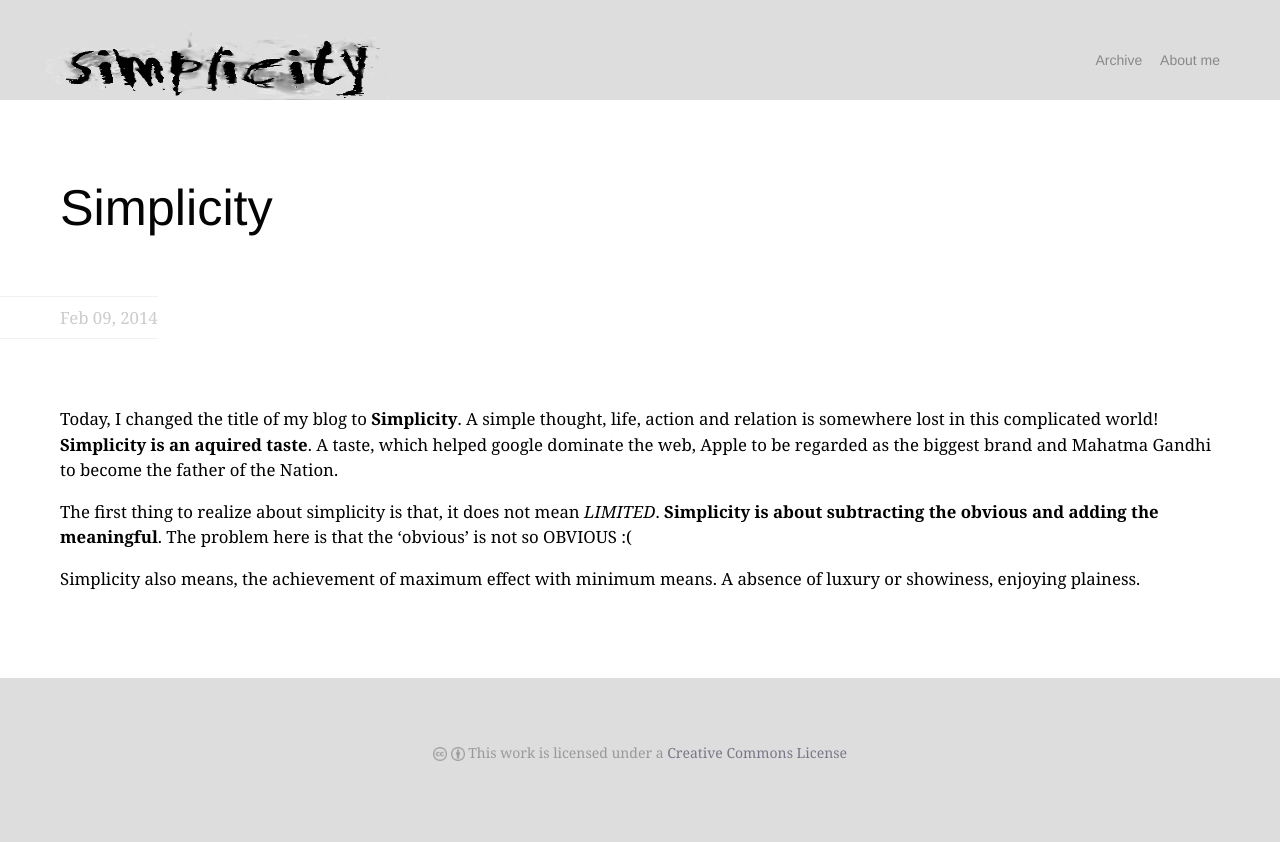
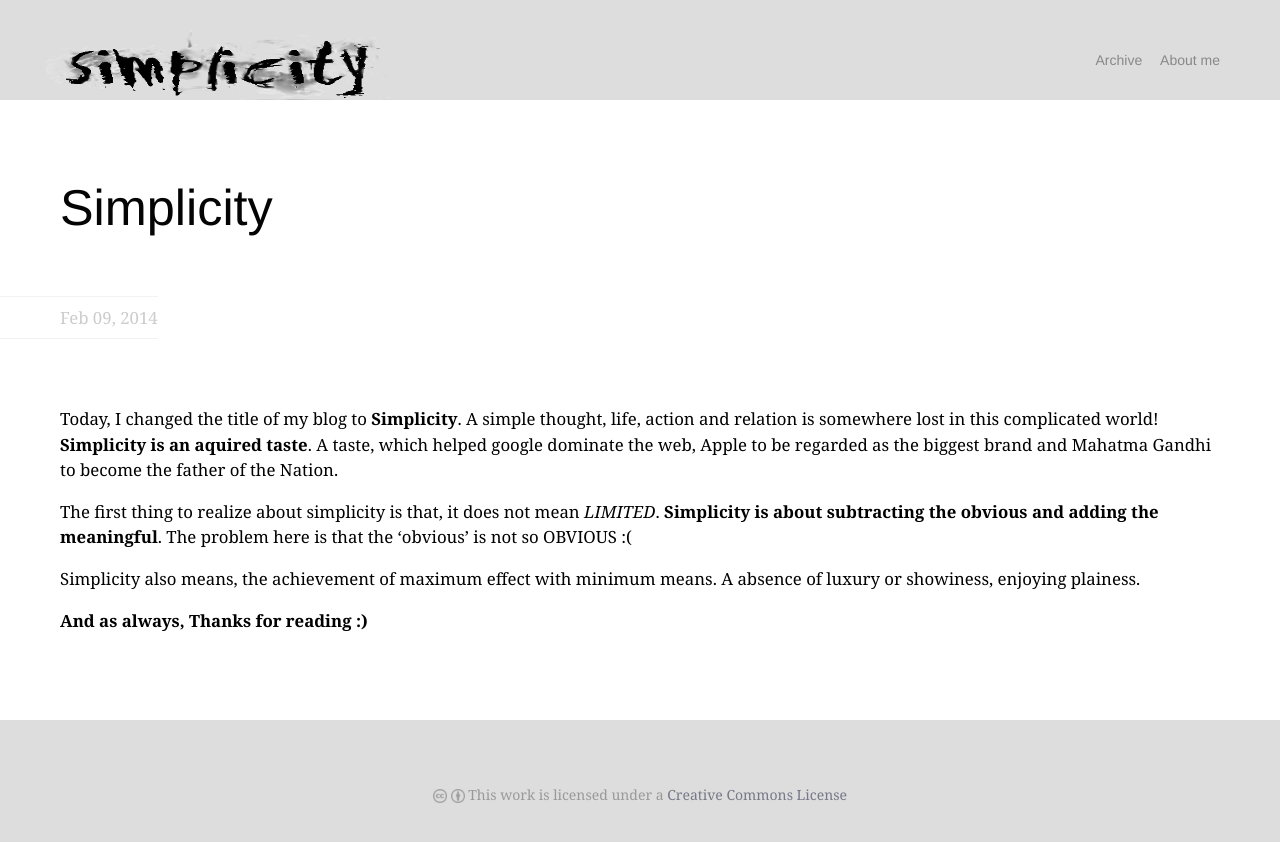
Before and after one commit to rohit01/blog_backup, a Jekyll site: the page built from _posts/2014-02-09-simplicity.md, in a window 1280 px wide. Shown: the top 842 px of the page. Built offline with Jekyll 4.4.1, drawn with Linux system fonts in a browser that asks for light colours; some web fonts are replaced; Markdown is read by kramdown in place of the engine named in the settings; comment, search, counter and statistics services are not loaded.

Commit message:
Thanks for reading

```diff
--- a/_posts/2014-02-09-simplicity.md
+++ b/_posts/2014-02-09-simplicity.md
@@ -11,3 +11,5 @@ Today, I changed the title of my blog to **Simplicity**. A simple thought, life,
 The first thing to realize about simplicity is that, it does not mean *LIMITED*. **Simplicity is about subtracting the obvious and adding the meaningful**. The problem here is that the 'obvious' is not so OBVIOUS :(
 
 Simplicity also means, the achievement of maximum effect with minimum means. A absence of luxury or showiness, enjoying plainess.
+
+**And as always, Thanks for reading :)**
```
